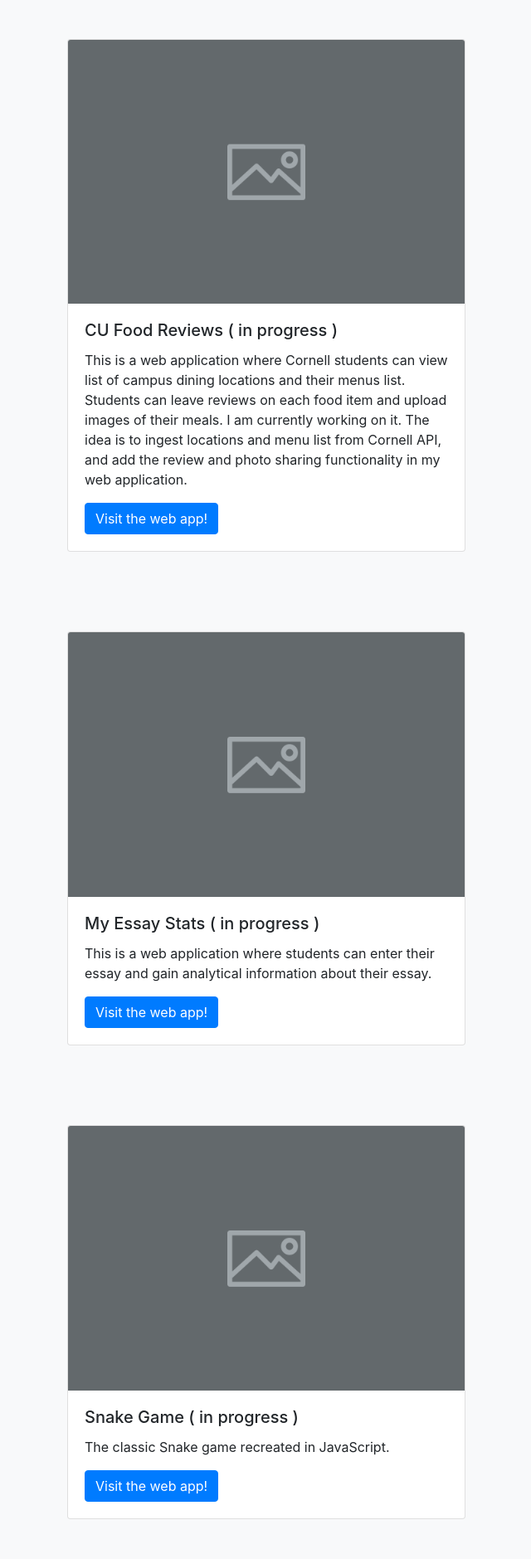
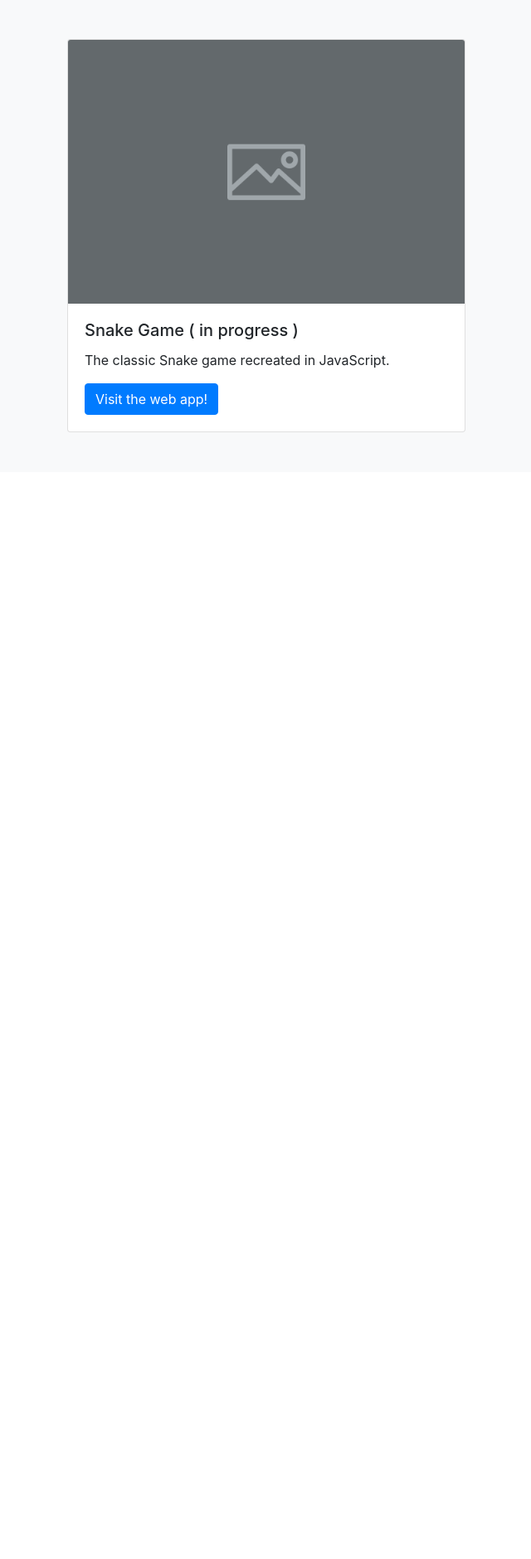
Before and after one commit to sm-m-1/my_website, a Django app: page /projects/ in a window 1280 px wide. Shown: the part 716-2595 px from the top of the page at 83% size, without its empty margins (319-959 px from the left). After the commit the page ends 1237 px from the top, so only its background shows below. Run offline with Django 3.2, Linux system fonts and the light colour scheme; some libraries are stand-ins or nearby versions.

Commit message:
Update projects page.

```diff
--- a/templates/projects_page.html
+++ b/templates/projects_page.html
@@ -17,33 +17,7 @@
         </div>
       </div>
     </div>
-    <div class="row">
-      <div class="card mx-auto my-5" style="width: 30rem;">
-        <img class="card-img-top" src="/static/site_images/placeholder.png" alt="breakout_game_image">
-        <div class="card-body">
-          <h5 class="card-title">CU Food Reviews ( in progress )</h5>
-          <p class="card-text">
-            This is a web application where Cornell students can view list of campus dining locations and their menus list.
-            Students can leave reviews on each food item and upload images of their meals. I am currently working on it.
-            The idea is to ingest locations and menu list from Cornell API, and add the review and photo sharing functionality in my
-            web application.
-          </p>
-          <a href="#" class="btn btn-primary">Visit the web app!</a>
-        </div>
-      </div>
-    </div>
-    <div class="row">
-      <div class="card mx-auto my-5" style="width: 30rem;">
-        <img class="card-img-top" src="/static/site_images/placeholder.png" alt="breakout_game_image">
-        <div class="card-body">
-          <h5 class="card-title">My Essay Stats ( in progress )</h5>
-          <p class="card-text">
-            This is a web application where students can enter their essay and gain analytical information about their essay.
-          </p>
-          <a href="#" class="btn btn-primary">Visit the web app!</a>
-        </div>
-      </div>
-    </div>
+
     <div class="row">
       <div class="card mx-auto my-5" style="width: 30rem;">
         <img class="card-img-top" src="/static/site_images/placeholder.png" alt="breakout_game_image">
```
Also changed, not shown: 2 other files.
